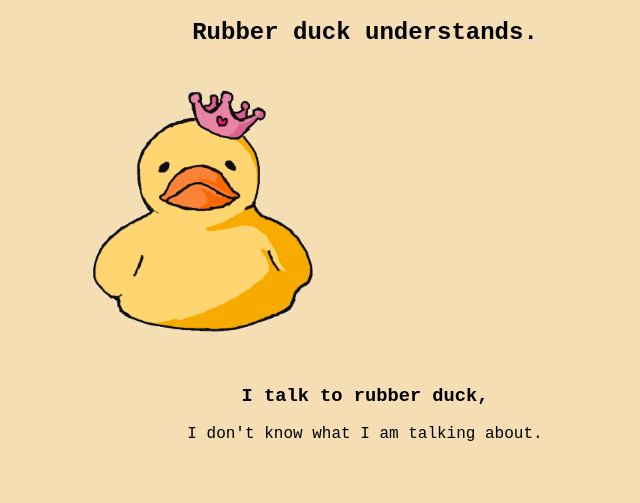
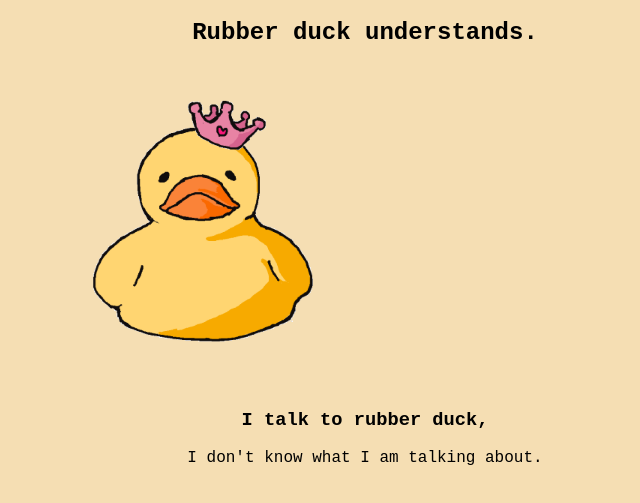
Before and after one commit to lqiuuu/rubber-duck, a plain HTML site: page index.html in a window 1280 px wide. Shown: the part 61-564 px from the top of the page, without its empty margins (275-915 px from the left). Drawn offline with Linux system fonts and the light colour scheme.

Commit message:
change center

```diff
--- a/style.css
+++ b/style.css
@@ -23,15 +23,14 @@ p {
 
 
 .center {
-  display: block;
-  margin-left: auto;
-  margin-right: auto;
-  width: 50%;
-  height: 300px;
+    margin: auto;
+    width: 50%;
+    /* border: 3px solid green; */
+    padding: 10px;
 }
 
 .img1 {
-    position: absolute;
+    position: relative;
     z-index: 20;
     /* width: 80%; */
 
```
